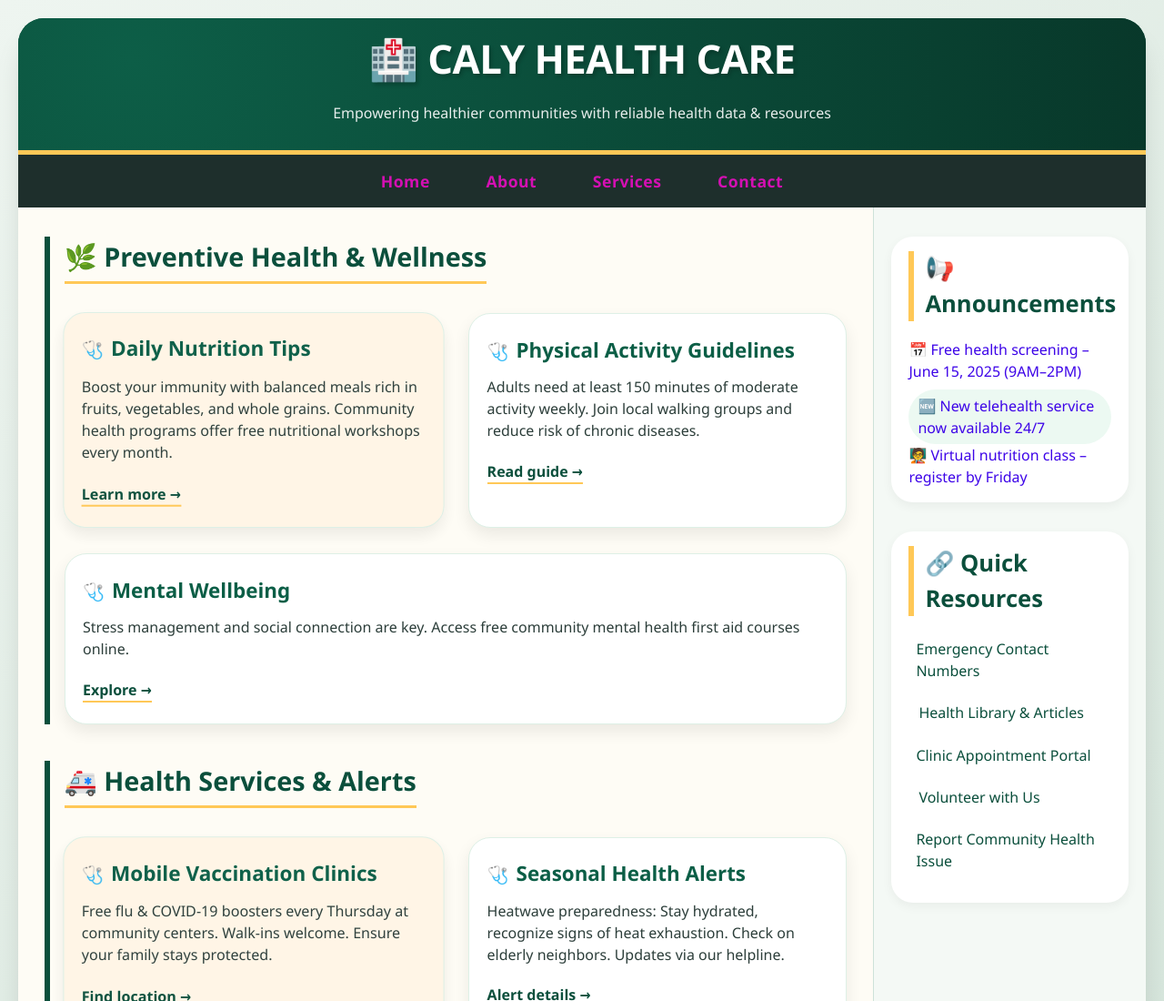
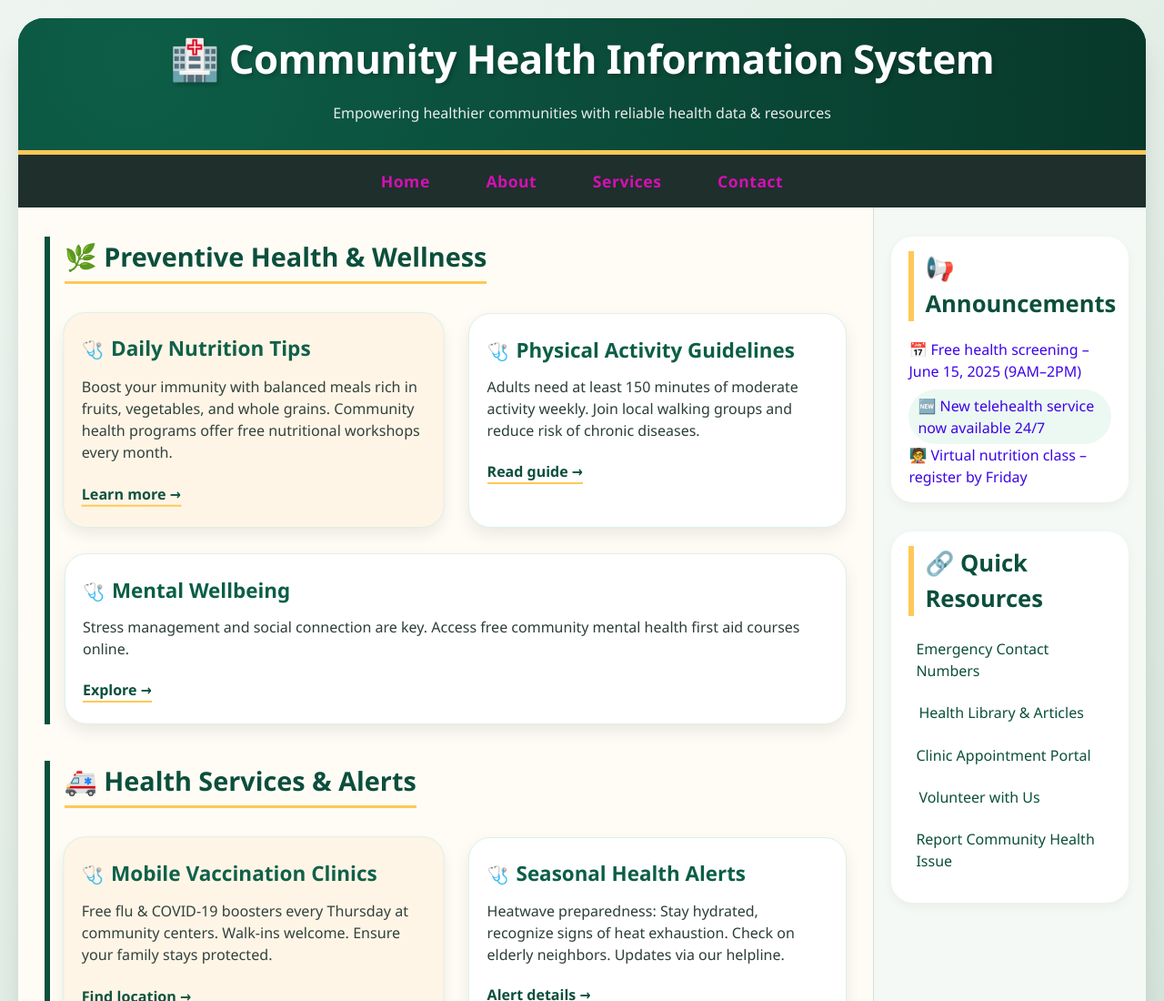
Before and after one commit to lightnesslija408-byte/caly.github.io, a plain HTML site: page work.html in a window 1280 px wide. Shown: the top 1100 px of the page at 91% size. Drawn offline with Linux system fonts and the light colour scheme.

Commit message:
Add files via upload

```diff
--- a/work.html
+++ b/work.html
@@ -372,7 +372,7 @@
 <div class="grid-container">
     <!-- Header / Branding -->
     <header class="header">
-        <h1>🏥 CALY HEALTH CARE</h1>
+        <h1>🏥 Community Health Information System</h1>
         <p>Empowering healthier communities with reliable health data & resources</p>
     </header>
 
```
